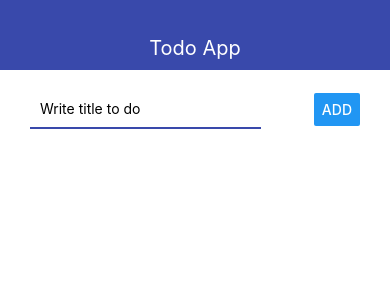
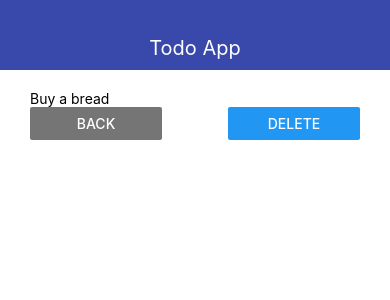
Before and after one commit to loisteg/RN_Todo-App, a React Native app: screen / in a window 390 px wide. Shown: the top 300 px of the page. Built offline with nearby package versions, Linux system fonts and the light colour scheme.

Commit message:
Added screens

```diff
--- a/App.js
+++ b/App.js
@@ -1,12 +1,15 @@
 import React, { useState } from "react";
-import { StyleSheet, FlatList, View } from "react-native";
-
-import { Navbar } from "./src/Navbar";
-import { AddTodo } from "./src/AddTodo";
-import { Todo } from "./src/Todo";
+import { StyleSheet, Text, View, FlatList } from "react-native";
+import { Navbar } from "./src/components/Navbar";
+import { MainScreen } from "./src/screens/MainScreen";
+import { TodoScreen } from "./src/screens/TodoScreen";
 
 export default function App() {
-  const [todos, setTodos] = useState([]);
+  const [todoId, setTodoId] = useState("2");
+  const [todos, setTodos] = useState([
+    { id: "1", title: "Study React Native" },
+    { id: "2", title: "Buy a bread" },
+  ]);
 
   const addTodo = (title) => {
     setTodos((prev) => [
@@ -22,22 +25,31 @@
     setTodos((prev) => prev.filter((todo) => todo.id !== id));
   };
 
+  let content = (
+    <MainScreen
+      todos={todos}
+      addTodo={addTodo}
+      removeTodo={removeTodo}
+      openTodo={setTodoId}
+    />
+  );
+
+  if (todoId) {
+    const selectedTodo = todos.find((todo) => todo.id === todoId);
+    content = <TodoScreen goBack={() => setTodoId(null)} todo={selectedTodo} />;
+  }
+
   return (
     <View>
-      <Navbar title={"Todo App"} />
-      <View style={styles.container}>
-        <AddTodo onSubmit={addTodo} />
-
-        <FlatList
-          data={todos}
-          keyExtractor={(item) => item.id.toString()}
-          renderItem={({ item }) => <Todo todo={item} onRemove={removeTodo} />}
-        />
-      </View>
+      <Navbar title="Todo App" />
+      <View style={styles.container}>{content}</View>
     </View>
   );
 }
 
 const styles = StyleSheet.create({
-  container: { paddingHorizontal: 30, paddingVertical: 20 },
+  container: {
+    paddingHorizontal: 30,
+    paddingVertical: 20,
+  },
 });
--- a/src/AddTodo.js
+++ b/src/components/AddTodo.js
@@ -1,5 +1,6 @@
 import React, { useState } from "react";
 import { View, StyleSheet, TextInput, Button, Alert } from "react-native";
+import { THEME } from "../theme";
 
 export const AddTodo = ({ onSubmit }) => {
   const [value, setValue] = useState("");
@@ -40,6 +41,6 @@
     padding: 10,
     borderStyle: "solid",
     borderBottomWidth: 2,
-    borderBottomColor: "#3949ab",
+    borderBottomColor: THEME.MAIN_COLOR,
   },
 });
--- a/src/Navbar.js
+++ b/src/components/Navbar.js
@@ -1,5 +1,6 @@
 import React from "react";
 import { View, Text, StyleSheet } from "react-native";
+import { THEME } from "../theme";
 
 export const Navbar = ({ title }) => {
   return (
@@ -14,7 +15,7 @@
     height: 70,
     alignItems: "center",
     justifyContent: "flex-end",
-    backgroundColor: "#3949ab",
+    backgroundColor: THEME.MAIN_COLOR,
     paddingBottom: 10,
   },
   text: {
--- a/src/Todo.js
+++ b/src/components/Todo.js
@@ -1,28 +1,28 @@
-import React from "react";
-import { Text, View, StyleSheet, TouchableOpacity } from "react-native";
+import React from 'react'
+import { Text, View, StyleSheet, TouchableOpacity } from 'react-native'
 
-export const Todo = ({ todo, onRemove }) => {
+export const Todo = ({ todo, onRemove, onOpen }) => {
   return (
     <TouchableOpacity
       activeOpacity={0.5}
-      onPress={() => console.log("Pressed", todo.id)}
+      onPress={() => onOpen(todo.id)}
       onLongPress={onRemove.bind(null, todo.id)}
     >
       <View style={styles.todo}>
         <Text>{todo.title}</Text>
       </View>
     </TouchableOpacity>
-  );
-};
+  )
+}
 
 const styles = StyleSheet.create({
   todo: {
-    flexDirection: "row",
-    alignItems: "center",
+    flexDirection: 'row',
+    alignItems: 'center',
     padding: 15,
     borderWidth: 1,
+    borderColor: '#eee',
     borderRadius: 5,
-    borderColor: "#eee",
-    marginBottom: 10,
-  },
-});
+    marginBottom: 10
+  }
+})
--- /dev/null
+++ b/src/screens/MainScreen.js
@@ -0,0 +1,22 @@
+import React from 'react'
+import { StyleSheet, View, FlatList } from 'react-native'
+import { AddTodo } from '../components/AddTodo'
+import { Todo } from '../components/Todo'
+
+export const MainScreen = ({ addTodo, todos, removeTodo, openTodo }) => {
+  return (
+    <View>
+      <AddTodo onSubmit={addTodo} />
+
+      <FlatList
+        keyExtractor={item => item.id.toString()}
+        data={todos}
+        renderItem={({ item }) => (
+          <Todo todo={item} onRemove={removeTodo} onOpen={openTodo} />
+        )}
+      />
+    </View>
+  )
+}
+
+const styles = StyleSheet.create({})
--- /dev/null
+++ b/src/screens/TodoScreen.js
@@ -0,0 +1,34 @@
+import React from "react";
+import { StyleSheet, View, Text, Button } from "react-native";
+import { THEME } from "../theme";
+
+export const TodoScreen = ({ goBack, todo }) => {
+  return (
+    <View>
+      <Text>{todo.title}</Text>
+      <View style={styles.buttons}>
+        <View style={styles.button}>
+          <Button title="Back" onPress={goBack} color={THEME.GREY_COLOR} />
+        </View>
+        <View style={styles.button}>
+          <Button
+            title="Delete"
+            color={THEME.DANGER_COLO}
+            onPress={() => console.log("To remove")}
+          />
+        </View>
+      </View>
+    </View>
+  );
+};
+
+const styles = StyleSheet.create({
+  buttons: {
+    flexDirection: "row",
+    justifyContent: "space-between",
+    alignItems: "center",
+  },
+  button: {
+    width: "40%",
+  },
+});
--- /dev/null
+++ b/src/theme.js
@@ -0,0 +1,5 @@
+export const THEME = {
+  DANGER_COLOR: "#e53935",
+  GREY_COLOR: "#757575",
+  MAIN_COLOR: "#3949ab",
+};
```
